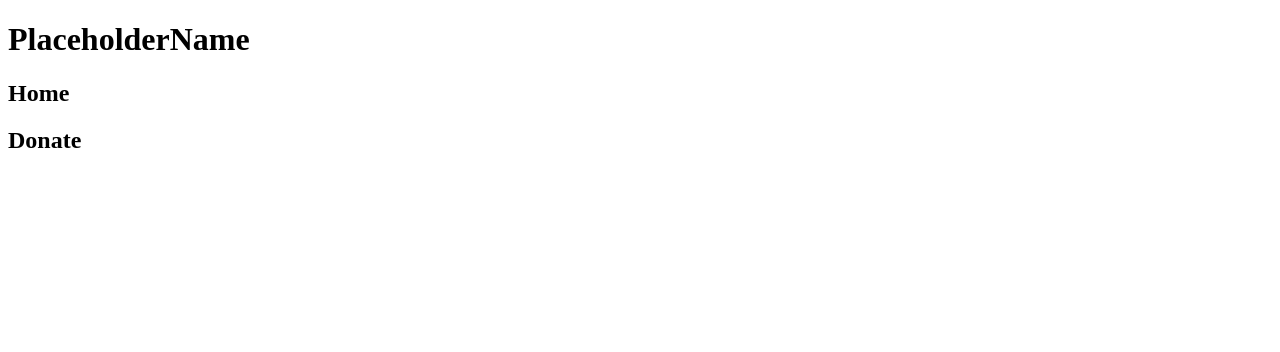
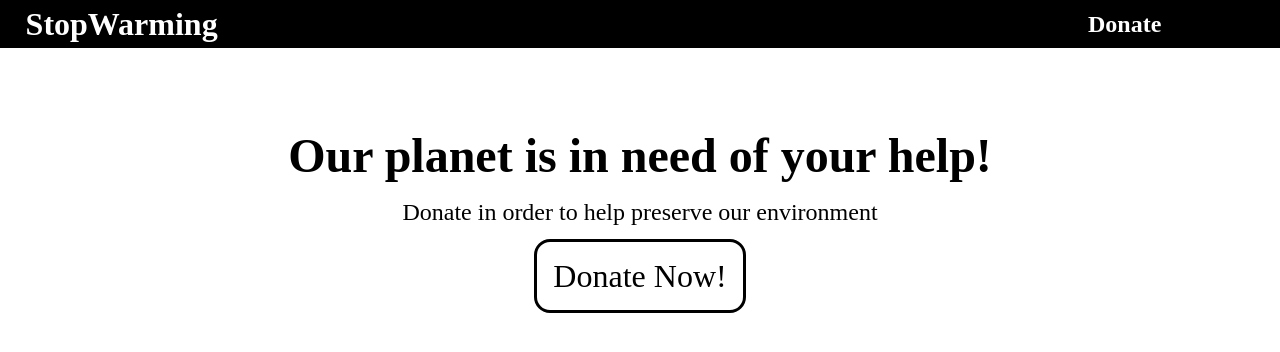
Before and after one commit to andreatranchina/ttp-assignment1-git, a plain HTML site: page index.html in a window 1280 px wide. Drawn offline with Linux system fonts and the light colour scheme.

Commit message:
initial work on navbar and header

```diff
--- /dev/null
+++ b/index.css
@@ -0,0 +1,52 @@
+*{
+    margin: 0;
+}
+
+.navbar{
+    color: white;
+    background-color: black;
+    margin: 0;
+    width: 100%;
+    height: 3rem;
+    display: flex;
+
+}
+
+.nav-name{
+    position: relative;
+    align-self: center;
+    left: 2%;
+}
+
+.nav-donate{
+    align-self: center;
+    position: relative;
+    left: 70%;
+}
+
+.header{
+    margin: 2rem;
+    padding: 2rem;
+    text-align: center;
+
+}
+
+.heading{
+    position: relative;
+    display: block;
+    padding: 1rem;
+    font-size: 3rem;
+}
+
+.message{
+    font-size: 1.5rem;
+}
+
+.cta{
+    border: solid;
+    border-radius: 1rem;
+    font-size: 2rem;
+    padding: 1rem;
+    position: relative;
+    top: 2rem;
+}
--- a/index.html
+++ b/index.html
@@ -4,14 +4,22 @@
     <meta charset="UTF-8">
     <meta name="viewport" content="width=device-width, initial-scale=1.0">
     <title>Document</title>
+    <link rel="stylesheet" href="index.css">
 </head>
 <body>
-    <navbar class="nav">
-        <div class="site-name">
-            <h1>PlaceholderName</h1>
-            <h2>Home</h2>
-            <h2>Donate</h2>
-        </div>
+
+    <div class="navbar">
+        <h1 class="nav-name">StopWarming</h1>
+        <h2 class="nav-donate"><a>Donate</a></h2>
+    </div>
+
+    <div class="header">
+        <h1 class="heading">Our planet is in need of your help!</h1>
+        <p class="message">Donate in order to help preserve our environment</p>
+        <btn class="cta"><a>Donate Now!</a></btn>
+    </div>
+
+
     </navbar>
 </body>
 </html>
```
